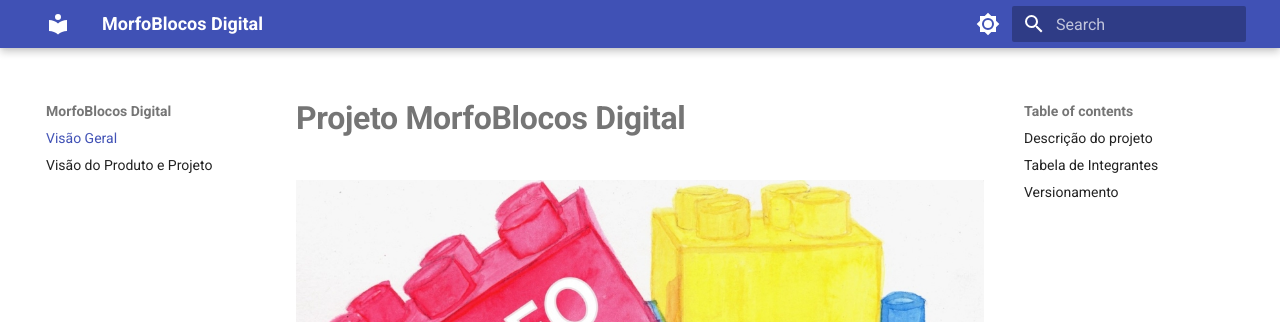
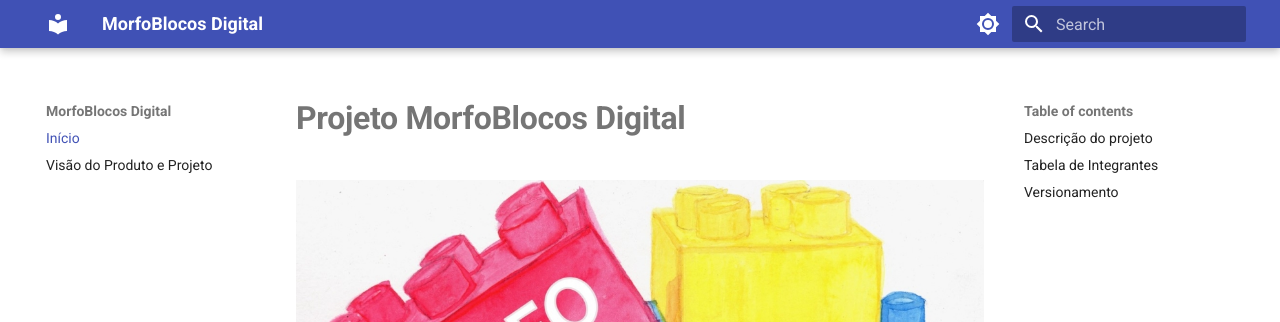
Before and after one commit to mdsreq-fga-unb/REQ-2026.1-T01--MorfoBlocosDigital, an MkDocs documentation site: the page built from docs/index.md, in a window 1280 px wide. Shown: the top 322 px of the page. Built offline with MkDocs 1.6.1 and Material for MkDocs 9.7.7, drawn with Linux system fonts in a browser that asks for light colours.

Commit message:
fix: conserta referência da páfina inicial do mkdocs

```diff
--- a/mkdocs.yml
+++ b/mkdocs.yml
@@ -16,5 +16,5 @@ theme:
         name: Mudar para modo claro
 
 nav:
-  - Visão Geral: inicio.md
+  - Início: index.md
   - Visão do Produto e Projeto: visao_produto.md
```
Also changed, not shown: docs/index.md (renamed from docs/inicio.md), 1 other file.
